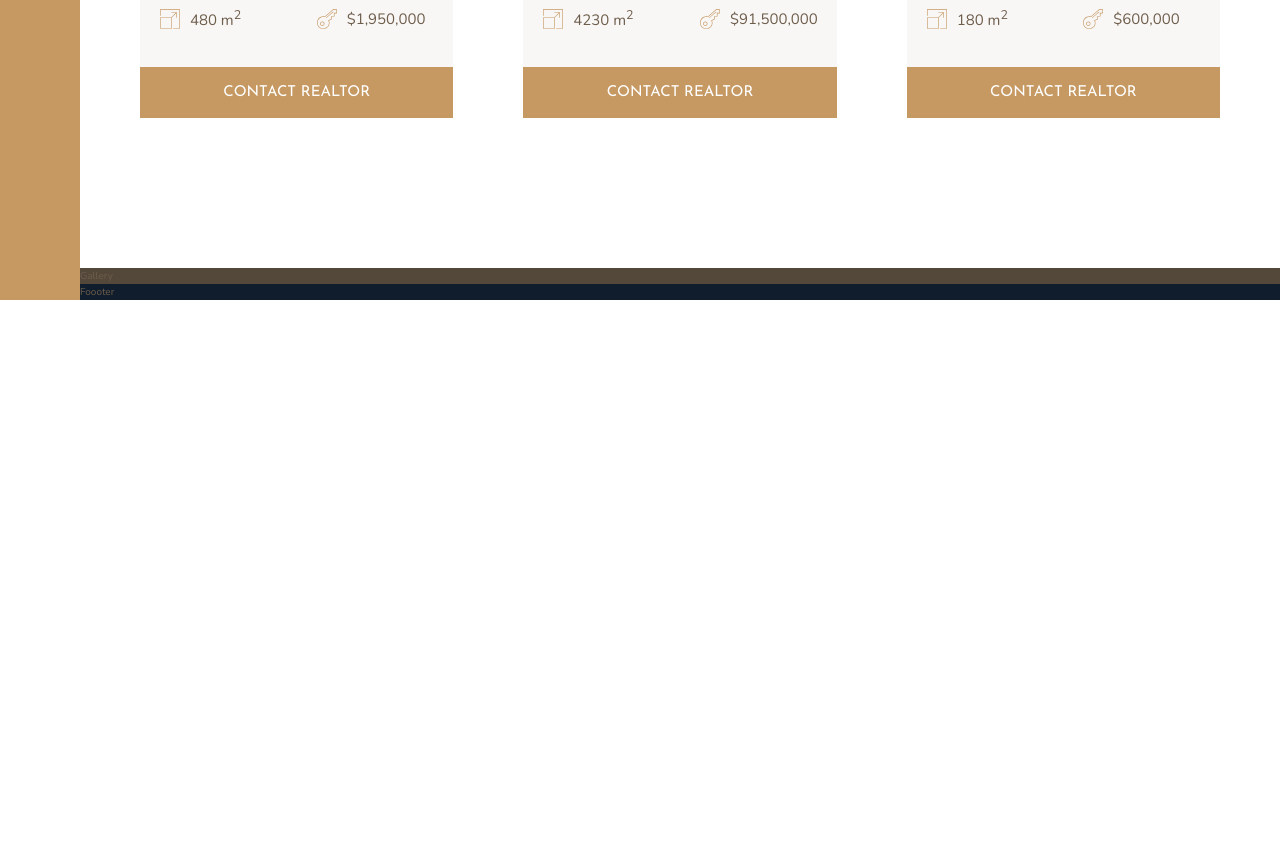
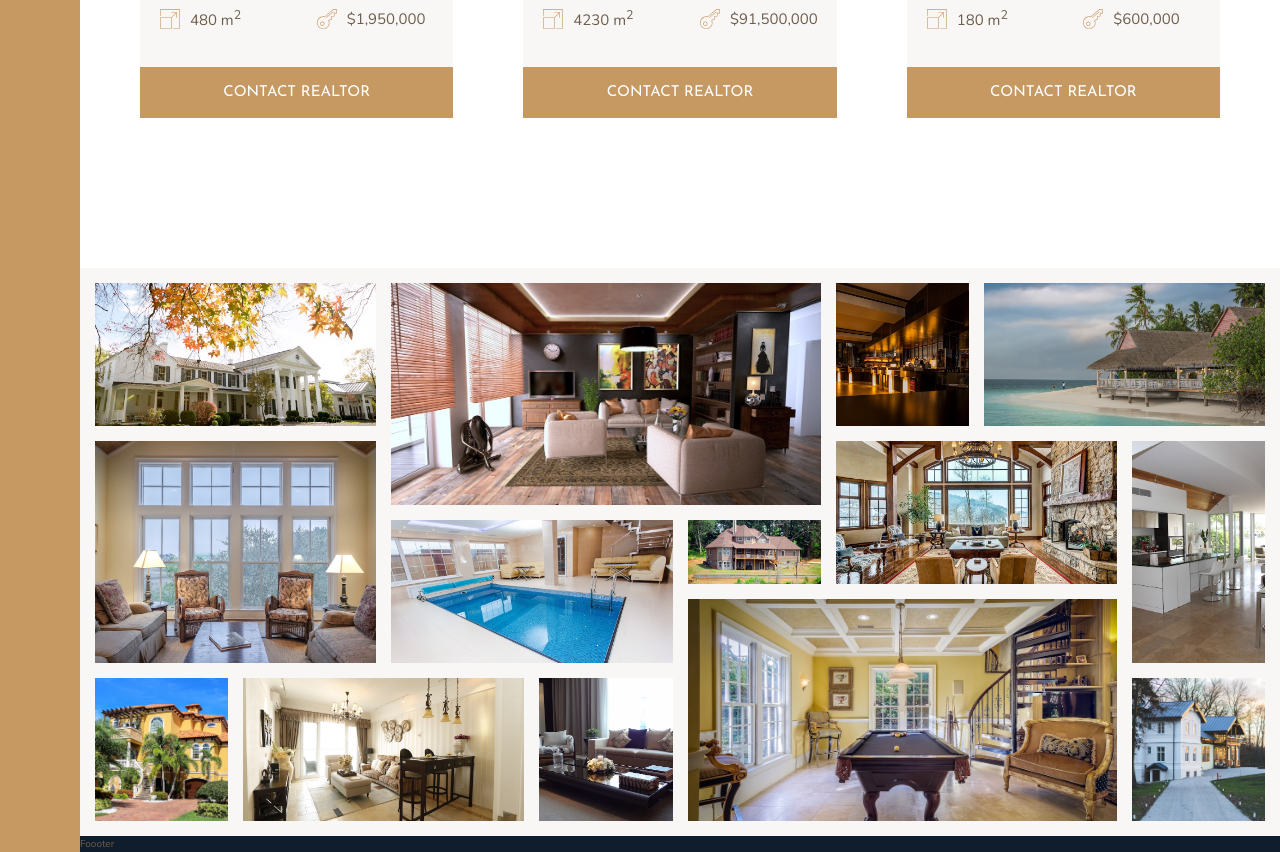
Before and after one commit to patrykpilek/Nexter, a website: page index.html in a window 1280 px wide. Shown: the part 2804-3656 px from the top of the page. Before the commit the page ends 3104 px from the top, so only its background shows below. Drawn offline with nearby package versions, Linux system fonts and the light colour scheme.

Commit message:
Gallery section.

```diff
--- a/index.html
+++ b/index.html
@@ -290,7 +290,21 @@
         </section>
 
         <section class="gallery">
-            Gallery
+            <!-- (figure.gallery__item.gallery__item--$>img.gallery__img[src="img/gal-$.jpeg"][alt="Gally image $"])*14 -->
+            <figure class="gallery__item gallery__item--1"><img src="img/gal-1.jpeg" alt="Gally image 1" class="gallery__img"></figure>
+            <figure class="gallery__item gallery__item--2"><img src="img/gal-2.jpeg" alt="Gally image 2" class="gallery__img"></figure>
+            <figure class="gallery__item gallery__item--3"><img src="img/gal-3.jpeg" alt="Gally image 3" class="gallery__img"></figure>
+            <figure class="gallery__item gallery__item--4"><img src="img/gal-4.jpeg" alt="Gally image 4" class="gallery__img"></figure>
+            <figure class="gallery__item gallery__item--5"><img src="img/gal-5.jpeg" alt="Gally image 5" class="gallery__img"></figure>
+            <figure class="gallery__item gallery__item--6"><img src="img/gal-6.jpeg" alt="Gally image 6" class="gallery__img"></figure>
+            <figure class="gallery__item gallery__item--7"><img src="img/gal-7.jpeg" alt="Gally image 7" class="gallery__img"></figure>
+            <figure class="gallery__item gallery__item--8"><img src="img/gal-8.jpeg" alt="Gally image 8" class="gallery__img"></figure>
+            <figure class="gallery__item gallery__item--9"><img src="img/gal-9.jpeg" alt="Gally image 9" class="gallery__img"></figure>
+            <figure class="gallery__item gallery__item--10"><img src="img/gal-10.jpeg" alt="Gally image 10" class="gallery__img"></figure>
+            <figure class="gallery__item gallery__item--11"><img src="img/gal-11.jpeg" alt="Gally image 11" class="gallery__img"></figure>
+            <figure class="gallery__item gallery__item--12"><img src="img/gal-12.jpeg" alt="Gally image 12" class="gallery__img"></figure>
+            <figure class="gallery__item gallery__item--13"><img src="img/gal-13.jpeg" alt="Gally image 13" class="gallery__img"></figure>
+            <figure class="gallery__item gallery__item--14"><img src="img/gal-14.jpeg" alt="Gally image 14" class="gallery__img"></figure>
         </section>
 
         <footer class="footer">
--- a/sass/_gallery.scss
+++ b/sass/_gallery.scss
@@ -1,4 +1,91 @@
 .gallery {
-    background-color: $color-grey-dark-1;
+    background-color: $color-grey-light-1;
     grid-column: full-start / full-end;
+
+    display: grid;
+    grid-template-columns: repeat(8, 1fr);
+    grid-template-rows: repeat(7, 5vw);
+    grid-gap: 1.5rem;
+    padding: 1.5rem;
+
+
+    &__item {
+        &--1 {
+            grid-row: 1 / span 2;
+            grid-column: 1 / span 2;
+        }
+
+        &--2 {
+            grid-row: 1 / span 3;
+            grid-column: 3 / span 3;
+        }
+
+        &--3 {
+            grid-row: 1 / span 2;
+            grid-column: 6 / 7;
+        }
+
+        &--4 {
+            grid-row: 1 / span 2;
+            grid-column: 7 / -1;
+        }
+
+        &--5 {
+            grid-row: 3 / span 3;
+            grid-column: 1 / span 2;
+        }
+
+        &--6 {
+            grid-row: 4 / span 2;
+            grid-column: 3 / span 2;
+        }
+
+        &--7 {
+            grid-row: 4 / 5;
+            grid-column: 5 / 6;;
+        }
+
+        &--8 {
+            grid-row: 3 / span 2;
+            grid-column: 6 / span 2;
+        }
+
+        &--9 {
+            grid-row: 3 / span 3;
+            grid-column: 8 / -1;
+        }
+
+        &--10 {
+            grid-row: 6 / span 2;
+            grid-column: 1 / 2;
+        }
+
+        &--11 {
+            grid-row: 6 / span 2;
+            grid-column: 2 / span 2;
+        }
+
+        &--12 {
+            grid-row: 6 / span 2;
+            grid-column: 4 / 5;
+        }
+
+        &--13 {
+            grid-row: 5 / span 3;
+            grid-column: 5 / span 3;
+        }
+
+        &--14 {
+            grid-row: 6 / span 2;
+            grid-column: 8 / -1;
+        }
+    }
+
+    &__img {
+        width: 100%;
+        height: 100%;
+        object-fit: cover;
+        display: block;
+
+    }
 }
```
Also changed, not shown: css/style.css.
